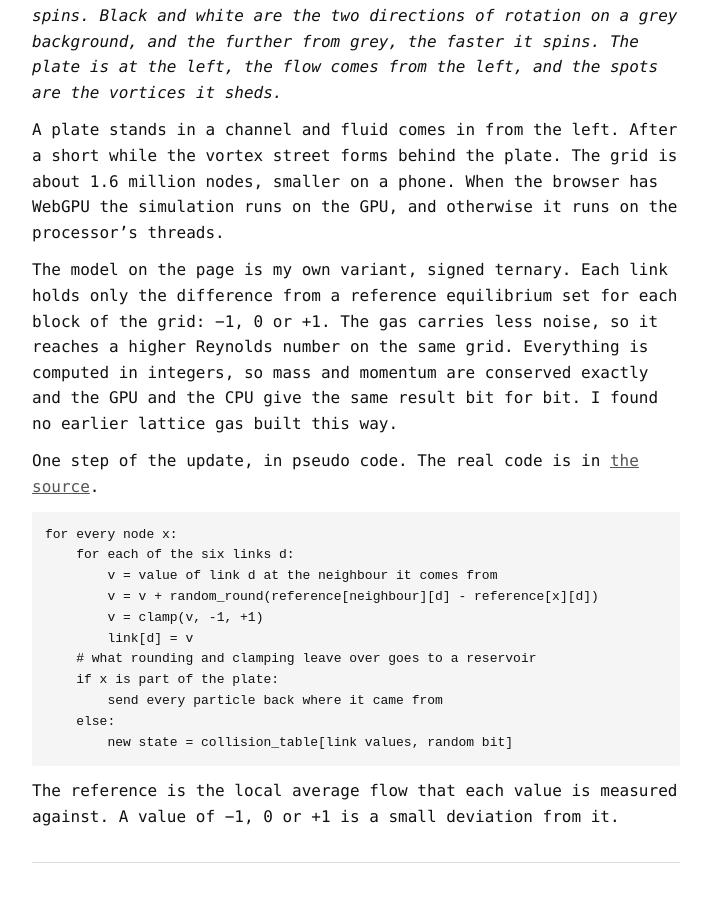
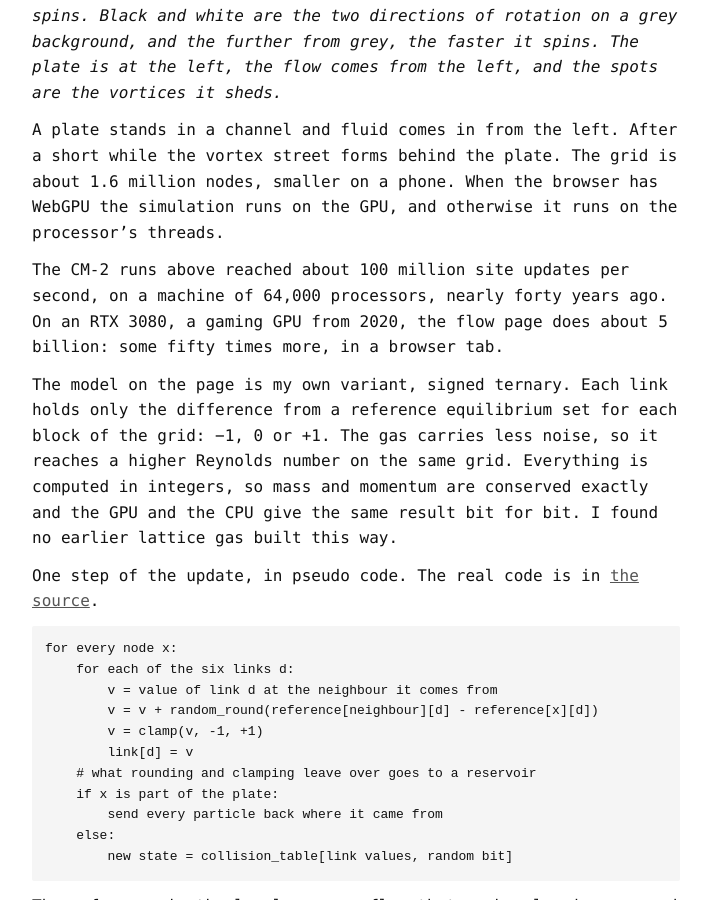
Before and after one commit to idle-intelligence/trucs.ai, a Jekyll site: the page built from blog/cellular-automata.md, in a window 1280 px wide and 900 px high, scrolled down 3853 px. Shown: the whole window, without its empty margins (284-993 px from the left). Built offline with Jekyll 4.4.1, drawn with Linux system fonts in a browser that asks for light colours.

Commit message:
blog: the CM-2 next to a 2020 GPU

```diff
--- a/blog/cellular-automata.md
+++ b/blog/cellular-automata.md
@@ -58,6 +58,8 @@ The flow page does the opposite. It keeps the particles and averages the picture
 
 A plate stands in a channel and fluid comes in from the left. After a short while the vortex street forms behind the plate. The grid is about 1.6 million nodes, smaller on a phone. When the browser has WebGPU the simulation runs on the GPU, and otherwise it runs on the processor's threads.
 
+The CM-2 runs above reached about 100 million site updates per second, on a machine of 64,000 processors, nearly forty years ago. On an RTX 3080, a gaming GPU from 2020, the flow page does about 5 billion: some fifty times more, in a browser tab.
+
 The model on the page is my own variant, signed ternary. Each link holds only the difference from a reference equilibrium set for each block of the grid: −1, 0 or +1. The gas carries less noise, so it reaches a higher Reynolds number on the same grid. Everything is computed in integers, so mass and momentum are conserved exactly and the GPU and the CPU give the same result bit for bit. I found no earlier lattice gas built this way.
 
 One step of the update, in pseudo code. The real code is in [the source](https://github.com/ilnmtlbnm/jacobi2000/blob/main/crates/fhp/src/signed/mod.rs).
```
